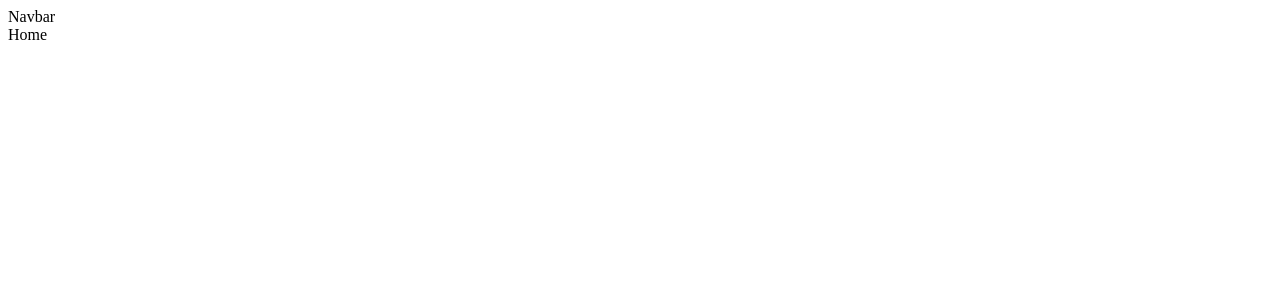
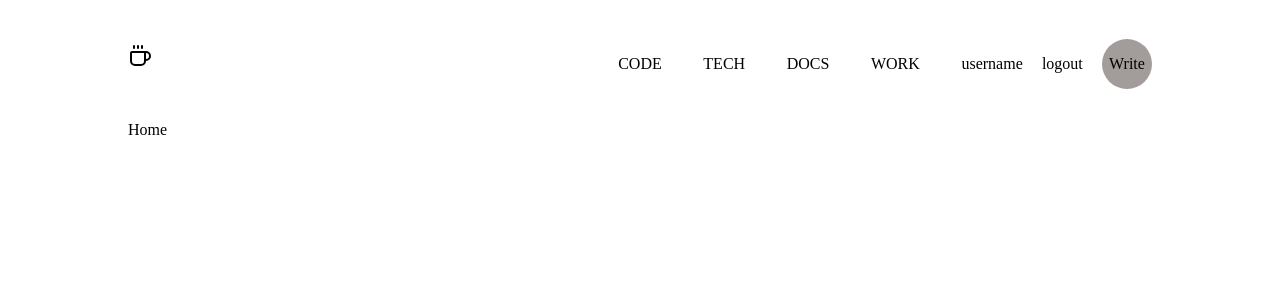
Before and after one commit to arondiaz/react-blog-mysql, a React (Vite) app in the folder frontend/: page / in a window 1280 px wide. Shown: the top 300 px of the page. Built offline with nearby package versions, Linux system fonts and the light colour scheme.

Commit message:
added lucide-react and implemented navbar

```diff
--- a/frontend/package.json
+++ b/frontend/package.json
@@ -10,6 +10,7 @@
     "preview": "vite preview"
   },
   "dependencies": {
+    "lucide-react": "^0.453.0",
     "react": "^18.3.1",
     "react-dom": "^18.3.1",
     "react-router-dom": "^6.27.0",
--- a/frontend/src/components/Navbar.jsx
+++ b/frontend/src/components/Navbar.jsx
@@ -1,9 +1,41 @@
-
+import { Coffee } from "lucide-react";
+import { Link } from "react-router-dom";
 
 const Navbar = () => {
   return (
-    <div>Navbar</div>
-  )
-}
+    <div className="navbar">
+      <div className="container">
+        <div className="logo">
+          {" "}
+          <Link to={"/"}>
+            <Coffee />
+          </Link>{" "}
+        </div>
+        <div className="links">
+          <Link to={"/?cat=code"}>
+            <h6>CODE</h6>
+          </Link>
+          <Link to={"/?cat=tech"}>
+            <h6>TECH</h6>
+          </Link>
+          <Link to={"/?cat=docs"}>
+            <h6>DOCS</h6>
+          </Link>
+          <Link to={"/?cat=work"}>
+            <h6>WORK</h6>
+          </Link>
 
-export default Navbar
+          <span>username</span>
+          <span>logout</span>
+          <span className="write">
+            <Link className="link" to={"/write"}>
+              Write
+            </Link>
+          </span>
+        </div>
+      </div>
+    </div>
+  );
+};
+
+export default Navbar;
--- a/frontend/src/style.scss
+++ b/frontend/src/style.scss
@@ -4,7 +4,14 @@ $gray: #56494e;
 $lightGray: #a29c9b;
 $chocolate: #511c29;
 .app {
+  display: flex;
+  justify-content: center;
   .container {
+    width: 1024px;
+    a {
+      text-decoration: none;
+      color: inherit;
+    }
     //login register
 
     .auth {
@@ -63,5 +70,54 @@ $chocolate: #511c29;
         }
       }
     }
+
+    //Navbar
+
+    .navbar {
+      .container {
+        padding: 10px 0px;
+        display: flex;
+        justify-content: space-between;
+        align-items: center;
+
+        .logo {
+          margin-bottom: 0.8rem;
+        }
+
+        .links {
+          display: flex;
+          gap: 1.2rem;
+          // font-size: 1.4rem;
+          align-items: center;
+
+          h6 {
+            font-size: 1rem;
+            font-weight: 30;
+            margin-right: 1.4rem;
+          }
+
+          span {
+            cursor: pointer;
+          }
+
+          .write {
+            background-color: $lightGray;
+            width: 50px;
+            height: 50px;
+            border-radius: 50%;
+            display: flex;
+            justify-content: center;
+            align-items: center;
+            transition: transform 1s ease-in-out, opacity 1s ease-in-out;
+
+            &:hover {
+              transform: scale(1.1);
+
+              opacity: 0.8;
+            }
+          }
+        }
+      }
+    }
   }
 }
```
Also changed, not shown: 1 other file (tests, documents, lock files or other folders).
